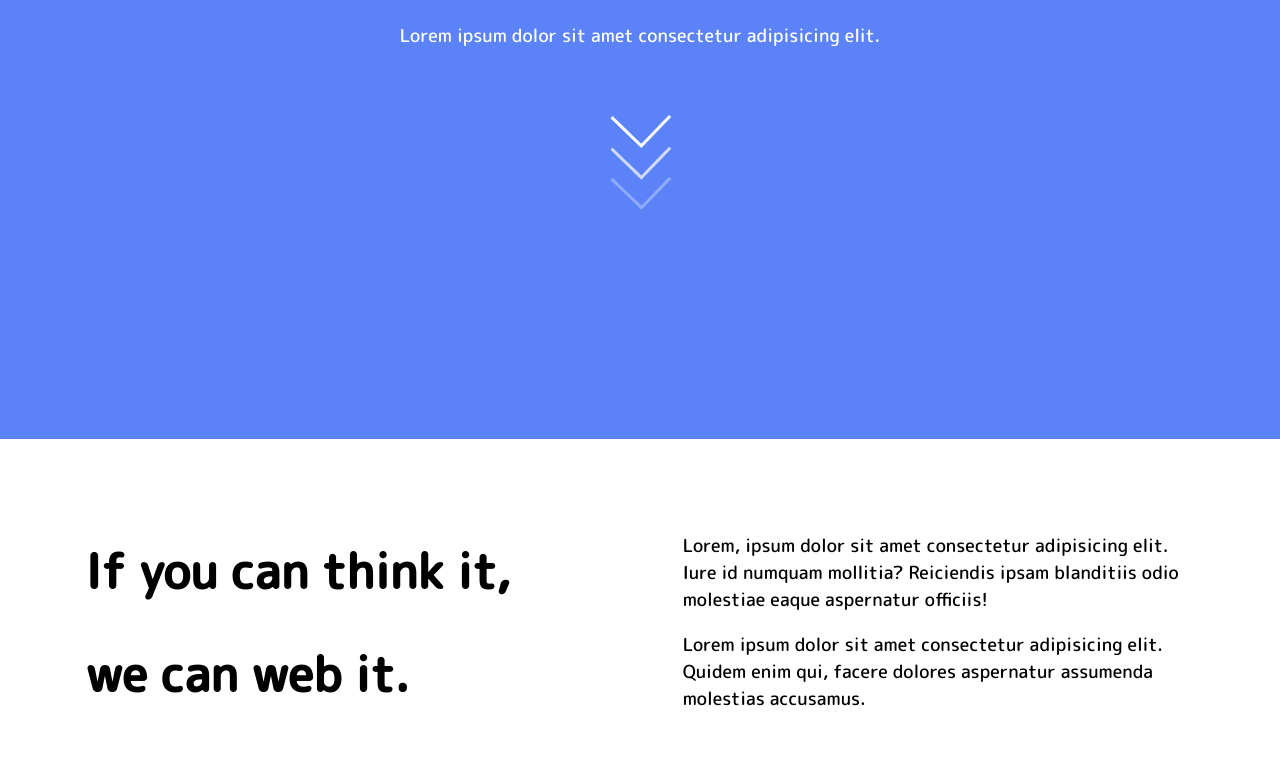
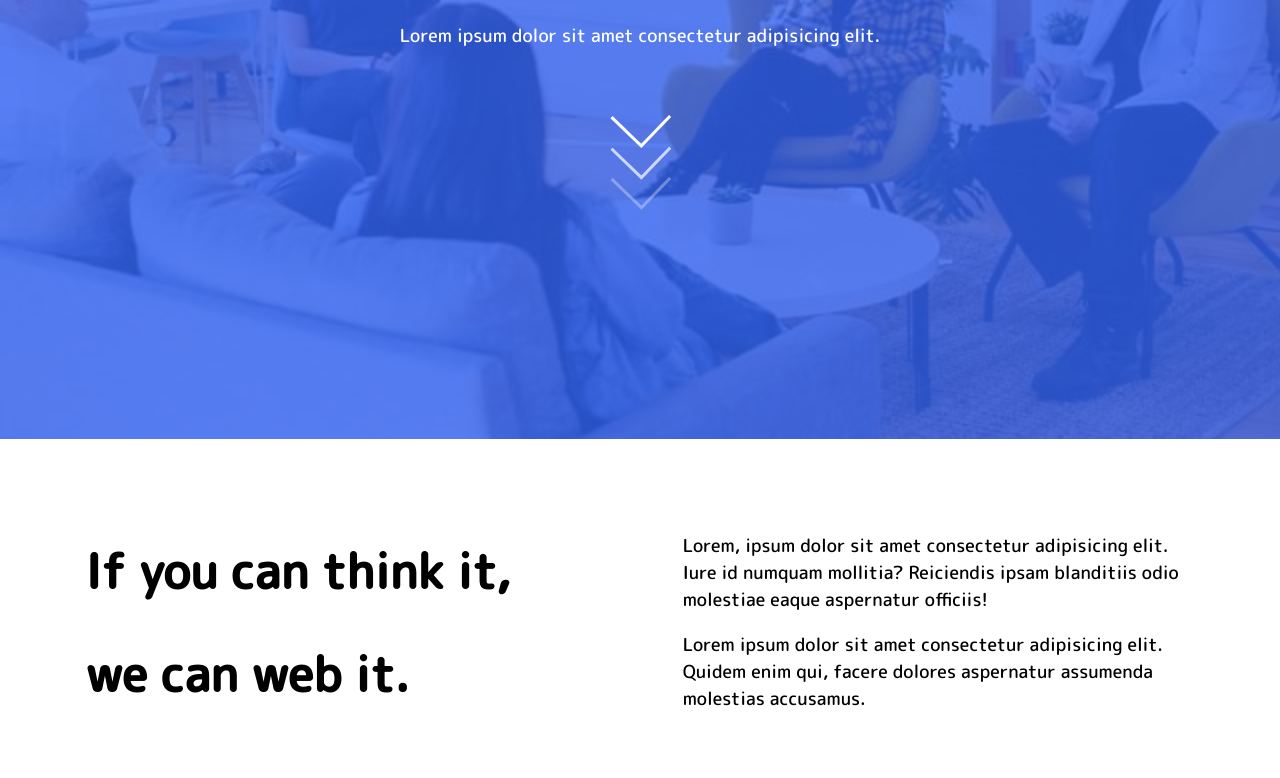
Before and after one commit to LalitNath1221/WebDevCompany_portfolio, a plain HTML site: page index.html in a window 1280 px wide. Shown: the part 361-1139 px from the top of the page. Drawn offline with Linux system fonts and the light colour scheme; the site is published under a folder, as on GitHub Pages, so addresses that start at the root find nothing.

Commit message:
static url modified

```diff
--- a/page.css
+++ b/page.css
@@ -3,7 +3,7 @@
     position: relative;
     width: 100%;
     height: 100vh;
-    background-image: url('/images/homeImg2.jpg');
+    background-image: url('./images/homeImg2.jpg');
     background-position: center;
     background-size: cover;
 }
```
